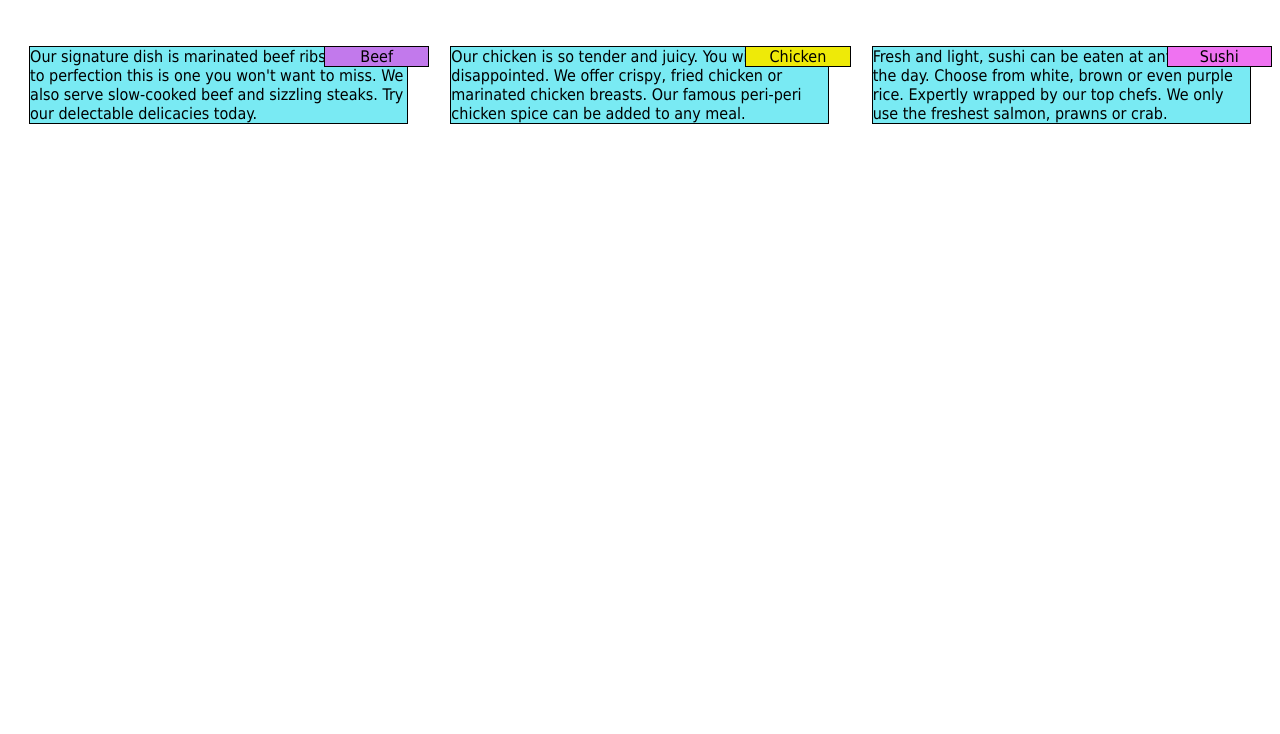
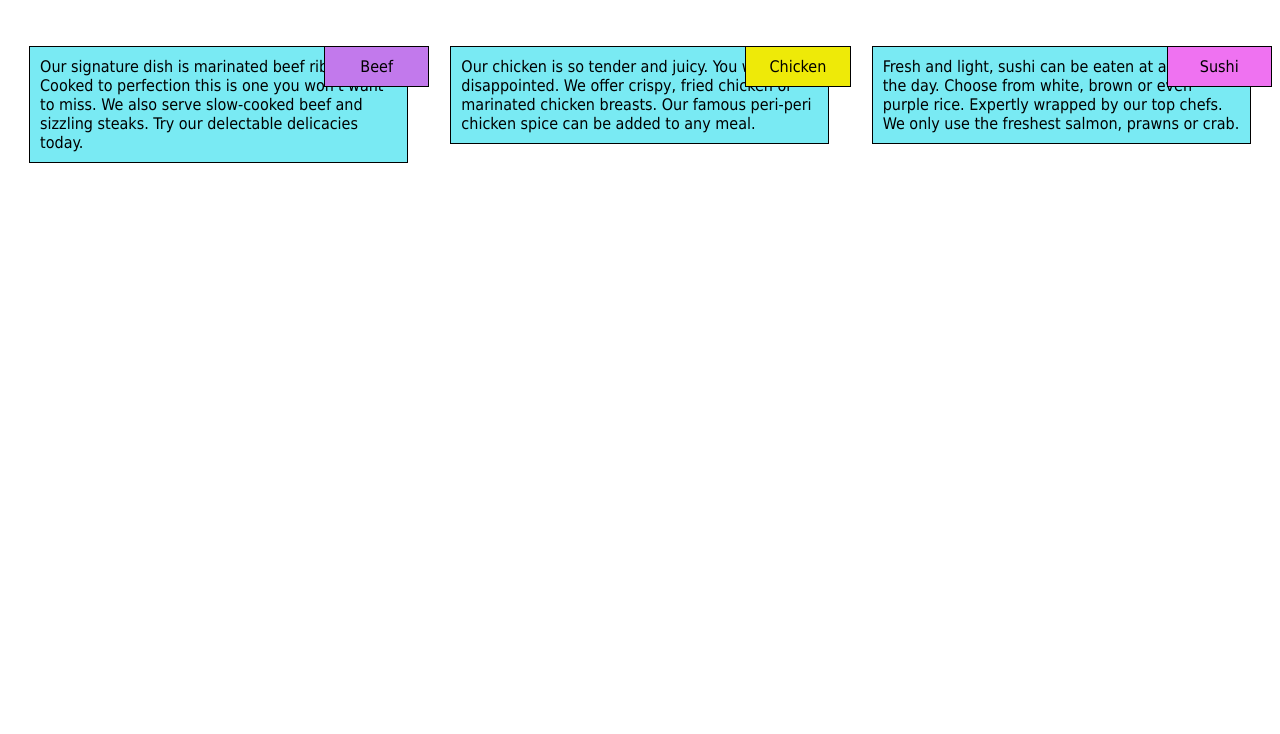
Before and after one commit to gil200000/coursera_assignments, a plain HTML site: page lecture24_example.html in a window 1280 px wide. Shown: the part 66-800 px from the top of the page. Drawn offline with Linux system fonts and the light colour scheme.

Commit message:
Add files via upload

```diff
--- a/lecture24_example.html
+++ b/lecture24_example.html
@@ -28,6 +28,7 @@ p {
   font-family: Tahoma, sans-serif;
   color: black;
   top: 30px;
+  padding: 10px; 10px; 10px; 10px;
 }
 
 #p1 {
```
